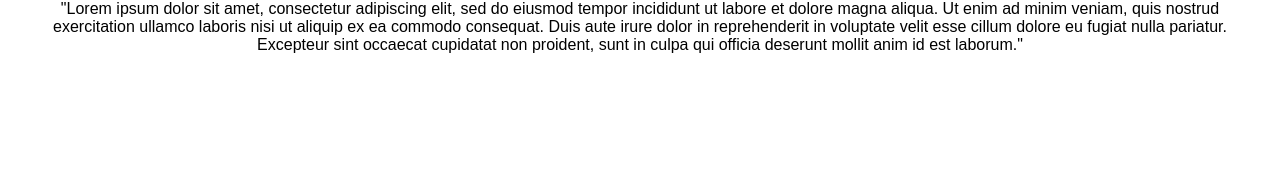
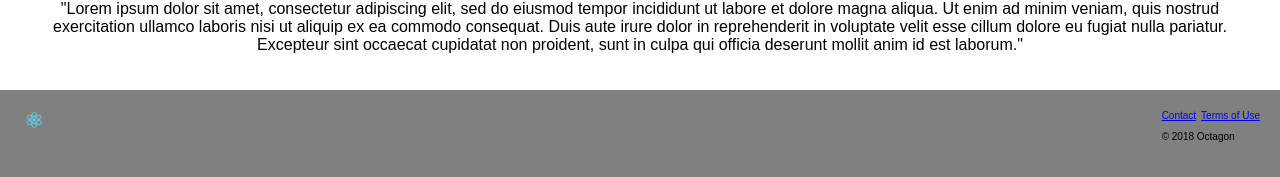
Before and after one commit to r0tiart/Octagon, a React (Create React App) app: page /contact in a window 1280 px wide. Shown: the part 700-877 px from the top of the page. Before the commit the page ends 800 px from the top, so only its background shows below. Built offline with nearby package versions, Linux system fonts and the light colour scheme.

Commit message:
created a footer for main page

```diff
--- a/src/App.css
+++ b/src/App.css
@@ -42,6 +42,32 @@
   padding: 20px;
 }
 
+.footer{
+  background: grey;
+  padding: 20px;
+  height: 50px;
+  position: relative;
+}
+
+.footer-links{
+  font-size: 10px;
+  float: right;
+  text-align: left;
+}
+
+.footer-links a:first-child{
+    margin-right: 5px;
+
+}
+
+.footer-logo {
+  animation: App-logo-spin infinite 20s linear;
+  float: left;
+  height: 20px;
+}
+
+
+
 
 @media only screen and (max-width: 495px){
   #reduceHeight {
--- a/src/App.js
+++ b/src/App.js
@@ -38,7 +38,20 @@ class App extends Component {
 
          </div>
        </div>
+
+       <div className="footer" >
+        <img src={logo} className="footer-logo" alt="logo" />
+
+        <div className="footer-links">
+            <a href="/contact" >Contact</a>
+
+            <a href="/terms">Terms of Use</a>
+          <p>© 2018 Octagon</p>
+
+
+        </div>
        </div>
+      </div>
     );
   }
 }
```
